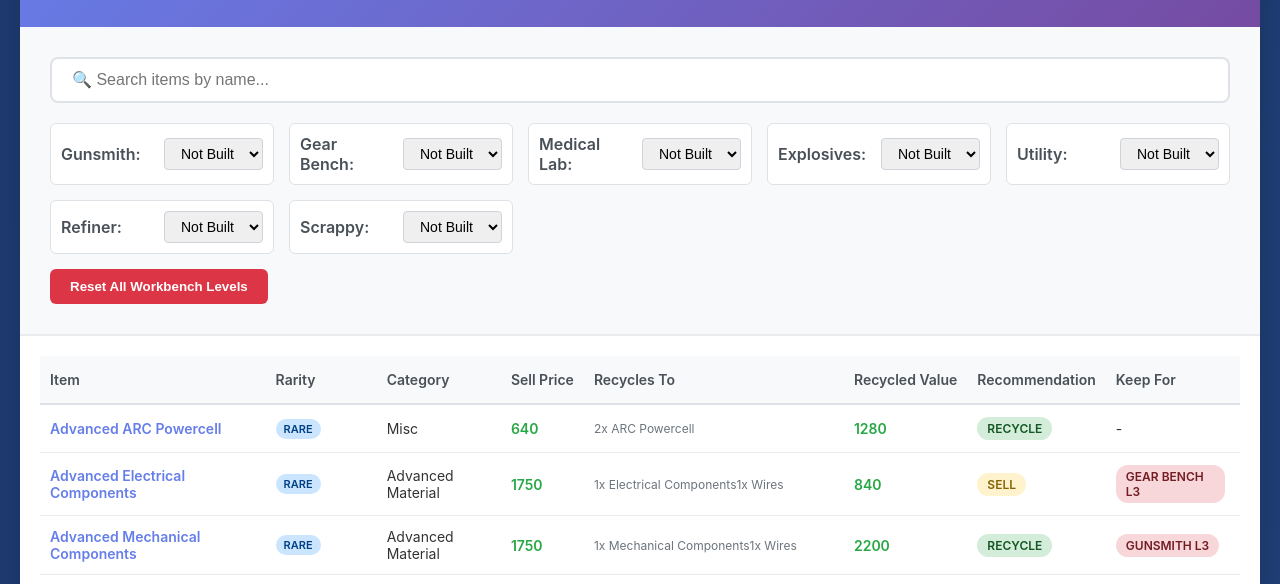
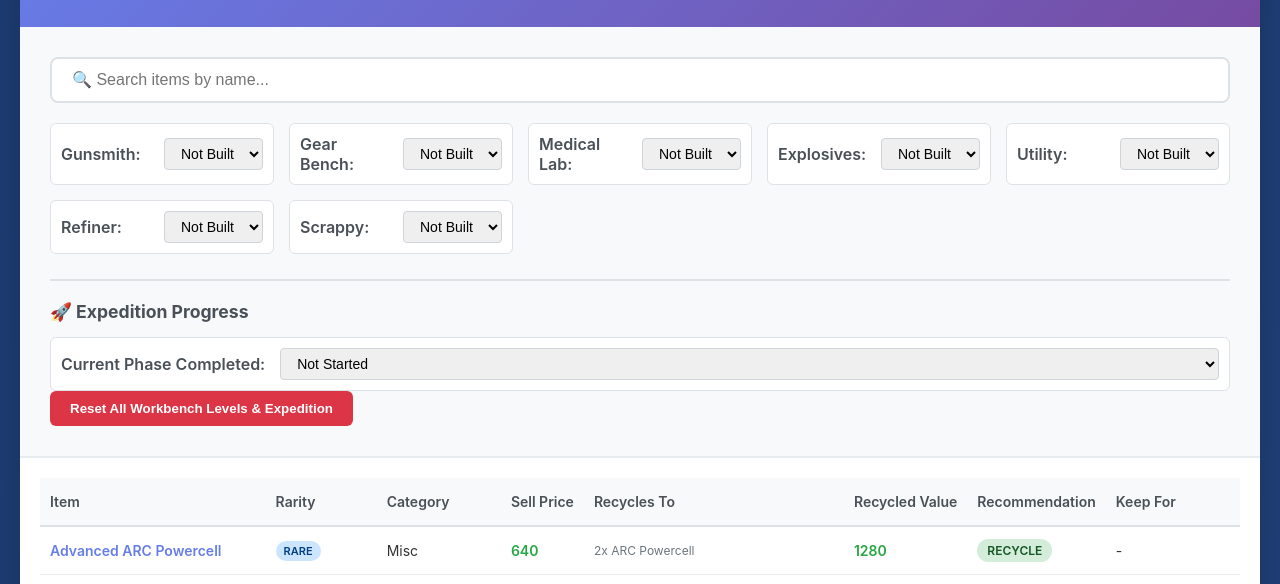
Before and after one commit to dnlm/arc-raiders-loot-tracker-cai, a website: page index.html in a window 1280 px wide. Shown: the part 129-713 px from the top of the page. Drawn offline with Linux system fonts and the light colour scheme.

Commit message:
added expedition phases

```diff
--- a/index.html
+++ b/index.html
@@ -71,6 +71,44 @@
             grid-template-columns: repeat(auto-fit, minmax(200px, 1fr));
             gap: 15px;
             margin-bottom: 15px;
+        }
+
+        .expedition-section {
+            margin-top: 25px;
+            padding-top: 20px;
+            border-top: 2px solid #dee2e6;
+        }
+
+        .expedition-section h3 {
+            color: #495057;
+            font-size: 1.1em;
+            margin-bottom: 15px;
+            display: flex;
+            align-items: center;
+            gap: 8px;
+        }
+
+        .expedition-phase-selector {
+            display: flex;
+            align-items: center;
+            gap: 15px;
+            padding: 10px;
+            background: white;
+            border-radius: 6px;
+            border: 1px solid #dee2e6;
+        }
+
+        .expedition-phase-selector label {
+            font-weight: 600;
+            color: #495057;
+        }
+
+        .expedition-phase-selector select {
+            flex: 1;
+            padding: 6px 12px;
+            border: 1px solid #ced4da;
+            border-radius: 4px;
+            font-size: 14px;
         }
 
         .reset-button {
@@ -311,7 +349,23 @@
             <div class="workbench-settings" id="workbenchSettings">
                 <!-- Workbench controls will be dynamically added -->
             </div>
-            <button class="reset-button" id="resetButton">Reset All Workbench Levels</button>
+
+            <div class="expedition-section">
+                <h3>🚀 Expedition Progress</h3>
+                <div class="expedition-phase-selector">
+                    <label for="expeditionPhase">Current Phase Completed:</label>
+                    <select id="expeditionPhase">
+                        <option value="0">Not Started</option>
+                        <option value="1">Phase 1: Foundation</option>
+                        <option value="2">Phase 2: Core Systems</option>
+                        <option value="3">Phase 3: Framework</option>
+                        <option value="4">Phase 4: Outfitting</option>
+                        <option value="5">Phase 5: Load Stage (Complete)</option>
+                    </select>
+                </div>
+            </div>
+
+            <button class="reset-button" id="resetButton">Reset All Workbench Levels & Expedition</button>
         </div>
 
         <div class="table-container">
@@ -343,6 +397,7 @@
     <script>
         let lootData = [];
         let workbenches = {};
+        let expeditionPhase = 0;
         const WORKBENCH_TYPES = ['Gunsmith', 'Gear Bench', 'Medical Lab', 'Explosives', 'Utility', 'Refiner', 'Scrappy'];
 
         const WORKBENCH_RECIPES = {
@@ -391,6 +446,14 @@
             }
         };
 
+        const EXPEDITION_PHASES = {
+            1: ['Metal Parts', 'Rubber Parts', 'ARC Alloy', 'Steel Spring'],
+            2: ['Durable Cloth', 'Wires', 'Electrical Components', 'Cooling Fan'],
+            3: ['Light Bulb', 'Battery', 'Sensors', 'Exodus Modules'],
+            4: ['Humidifier', 'Advanced Electrical Components', 'Magnetic Accelerator', 'Leaper Pulse Unit'],
+            5: [] // Phase 5 is coin value based, no specific items
+        };
+
         function loadWorkbenchLevels() {
             // Read persisted levels from localStorage and sanitize them.
             const raw = localStorage.getItem('workbenchLevels');
@@ -415,7 +478,6 @@
                     levels[key] = Number.isInteger(n) && n >= 0 && n <= maxL ? n : 0;
                 });
 
-
                 return levels;
             } catch {
                 // If storage is corrupted, start fresh
@@ -423,10 +485,30 @@
             }
         }
 
+        function loadExpeditionPhase() {
+            const raw = localStorage.getItem('expeditionPhase');
+            if (!raw) return 0;
+
+            try {
+                const phase = parseInt(raw, 10);
+                return (phase >= 0 && phase <= 5) ? phase : 0;
+            } catch {
+                return 0;
+            }
+        }
+
         function saveWorkbenchLevels() {
             // Persist the current `workbenches` map
             try {
                 localStorage.setItem('workbenchLevels', JSON.stringify(workbenches));
+            } catch {
+                // ignore quota or serialization errors
+            }
+        }
+
+        function saveExpeditionPhase() {
+            try {
+                localStorage.setItem('expeditionPhase', expeditionPhase.toString());
             } catch {
                 // ignore quota or serialization errors
             }
@@ -446,8 +528,14 @@
                 if (sel) sel.value = '0';
             });
 
+            // Reset expedition
+            expeditionPhase = 0;
+            const expSel = document.getElementById('expeditionPhase');
+            if (expSel) expSel.value = '0';
+
             // Persist & re-render
             saveWorkbenchLevels();
+            saveExpeditionPhase();
             renderTable();
         }
 
@@ -465,6 +553,7 @@
                     `Last Updated: ${lastUpdated}`;
 
                 initWorkbenchSettings();
+                initExpeditionSettings();
                 renderTable();
 
                 document.getElementById('loading').style.display = 'none';
@@ -531,6 +620,20 @@
 
             // Setup reset button
             document.getElementById('resetButton').addEventListener('click', resetWorkbenchLevels);
+        }
+
+        function initExpeditionSettings() {
+            // Load saved expedition phase
+            expeditionPhase = loadExpeditionPhase();
+
+            const select = document.getElementById('expeditionPhase');
+            select.value = expeditionPhase.toString();
+
+            select.addEventListener('change', (e) => {
+                expeditionPhase = parseInt(e.target.value);
+                saveExpeditionPhase();
+                renderTable();
+            });
         }
 
         function normalizeName(s) {
```
